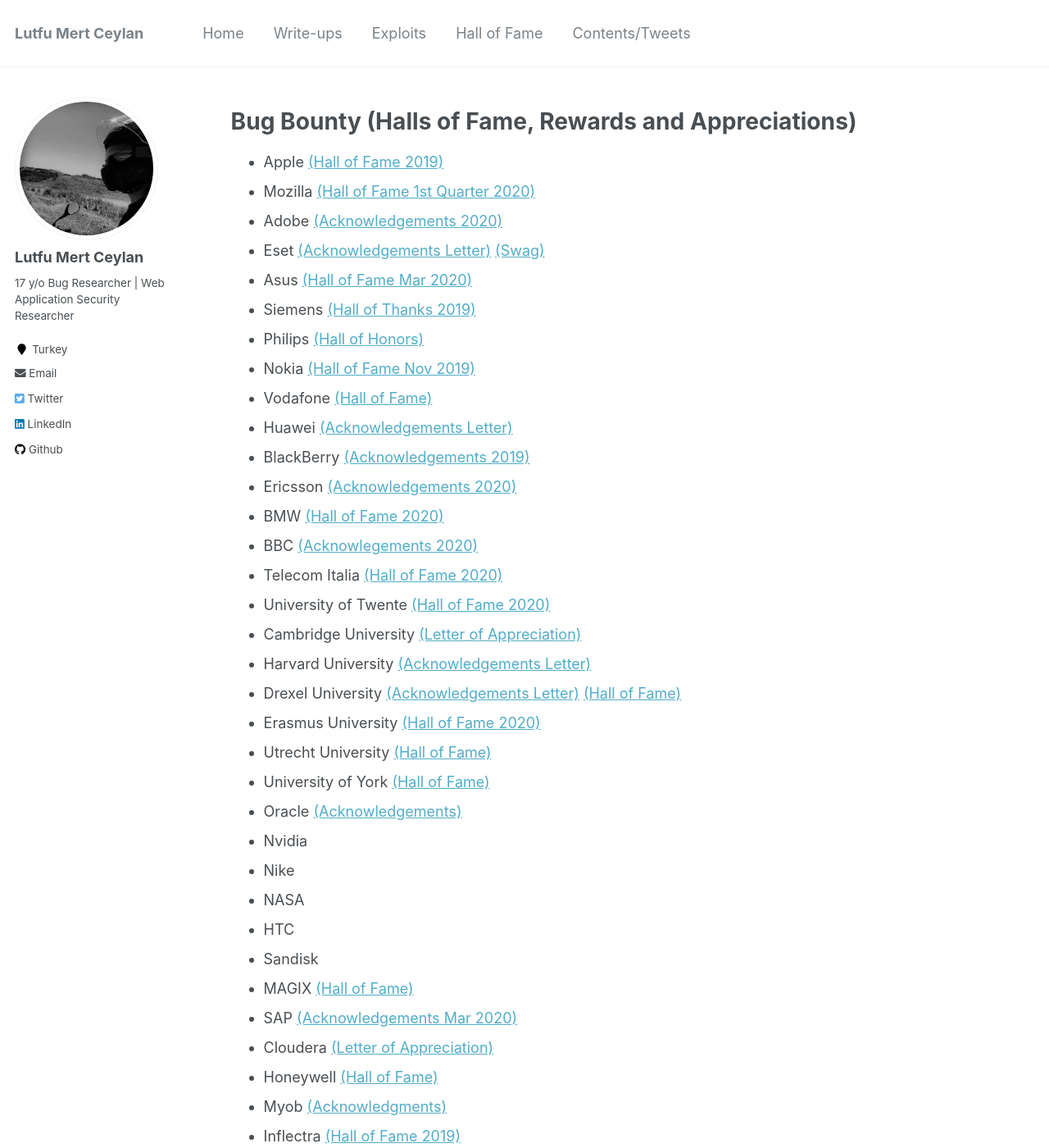
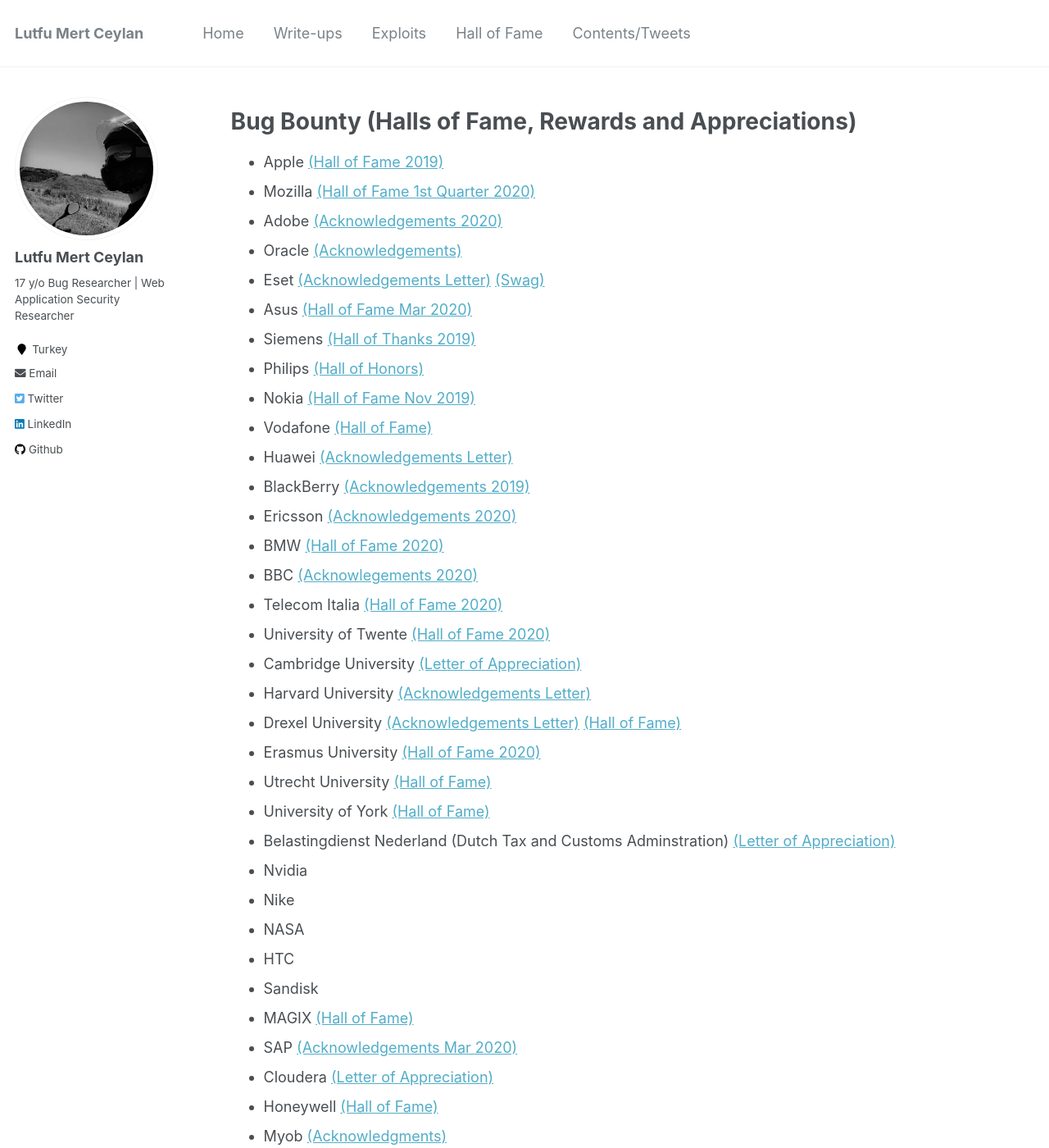
Before and after one commit to lutfumertceylan/mywebsite, a Jekyll site: the page built from _pages/bugbounty.md, in a window 1280 px wide and 1400 px high. Shown: the whole window at 82% size. Built offline with Jekyll 4.4.1, drawn with Linux system fonts in a browser that asks for light colours.

Commit message:
Update bugbounty.md

```diff
--- a/_pages/bugbounty.md
+++ b/_pages/bugbounty.md
@@ -32,7 +33,7 @@ redirect_from:
 * Erasmus University <a href="https://www.eur.nl/en/campus/security-safety/information-security/hall-fame">(Hall of Fame 2020)</a>
 * Utrecht University <a href="https://www.uu.nl/en/node/1599/hall-of-fame-responsible-disclosure">(Hall of Fame)</a>
 * University of York <a href="https://www.york.ac.uk/it-services/security/vulnerability-disclosure/">(Hall of Fame)</a>
-* Oracle <a href="https://www.oracle.com/security-alerts/cpujan2020.html">(Acknowledgements)</a>
+* Belastingdienst Nederland (Dutch Tax and Customs Adminstration) <a href="https://lutfumertceylan.com.tr/images/belastingdienst.jpg">(Letter of Appreciation)</a>
 * Nvidia
 * Nike
 * NASA
```
Also changed, not shown: other parts of _pages/bugbounty.md (+1 -0 lines).
